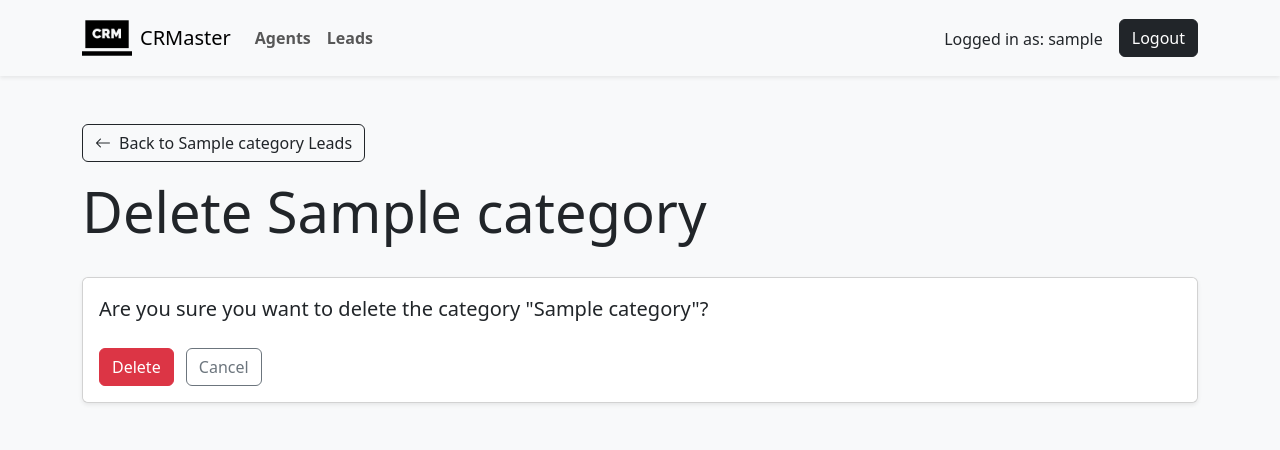
After one commit to Eclipse8422/CRM_Project, a Django app: page /leads/categories/1/delete in a window 1280 px wide. The commit adds this page. Shown: the top 450 px of the page. Run offline with Django 5.2, Linux system fonts and the light colour scheme; a user stored in the database is signed in; tables that the repository leaves empty hold one stand-in row (values such as "Sample post"); some libraries are stand-ins or nearby versions.

Commit message:
first commit

```diff
--- a/agents/views.py
+++ b/agents/views.py
@@ -27,7 +27,7 @@ class AgentCreateView(OrganisorAndLoginRequiredMixin, generic.CreateView):
         user = form.save(commit=False)
         user.is_agent = True
         user.is_organisor = False
-        user.set_password(str("random.randint(1,10000000)"))
+        user.set_password(str(random.randint(1,10000000)))
         user.save()
         Agent.objects.create(
             user = user,
--- a/crm/settings.py
+++ b/crm/settings.py
@@ -132,7 +132,7 @@ AUTH_USER_MODEL = 'leads.User'
 LOGIN_REDIRECT_URL = '/leads'
 LOGIN_URL = '/login'
 LOGOUT_REDIRECT_URL = '/'
-
+# EMAIL_BACKEND = "django.core.mail.backends.console.EmailBackend"
 # Crispy Forms
 
 CRISPY_ALLOWED_TEMPLATE_PACKS = "bootstrap5"
--- /dev/null
+++ b/leads/templates/leads/category_delete.html
@@ -0,0 +1,30 @@
+{% extends "base.html" %}
+{% load crispy_forms_tags %}
+{% block content %}
+
+<div class="container py-5">
+    <div class="row mb-4">
+        <div class="col-md-8">
+            <a href="{% url 'leads:category-detail' category.pk %}" class="btn btn-outline-dark mb-3">
+                <i class="bi bi-arrow-left me-2"></i>Back to {{ category.name }} Leads
+            </a>
+            <h1 class="display-4">Delete {{ category.name }}</h1>
+        </div>
+    </div>
+
+    <div class="card shadow-sm rounded">
+        <div class="card-body rounded">
+            <p class="lead mb-4">Are you sure you want to delete the category "{{ category.name }}"?</p>
+            <form method="POST">
+                {% csrf_token %}
+                {{ form|crispy }}
+                <div class="mt-3">
+                    <button type="submit" class="btn btn-danger">Delete</button>
+                    <a href="{% url 'leads:category-detail' category.pk %}" class="btn btn-outline-secondary ms-2">Cancel</a>
+                </div>
+            </form>
+        </div>
+    </div>
+</div>
+
+{% endblock content %}
--- a/leads/templates/leads/category_update.html
+++ b/leads/templates/leads/category_update.html
@@ -5,8 +5,8 @@
     <div class="container py-5">
         <div class="row mb-4">
             <div class="col-md-8">
-                <a href="{% url 'leads:category-list' %}" class="btn btn-outline-dark mb-3">
-                    <i class="bi bi-arrow-left me-2"></i>Back to categories list
+                <a href="{% url 'leads:category-detail' category.pk %}" class="btn btn-outline-dark mb-3">
+                    <i class="bi bi-arrow-left me-2"></i>Back to {{ category.name }} Leads
                 </a>
                 <h1 class="display-4">Update {{ category.name }}</h1>
             </div>
--- a/leads/urls.py
+++ b/leads/urls.py
@@ -1,5 +1,7 @@
 from django.urls import path
-from .views import LeadListView, LeadDetailView, LeadCreateView , LeadUpdateView, LeadDeleteView , AssignAgentView , CategoryListView, CategoryDetailView, LeadCategoryUpdateView, CategoryCreateView, CategoryUpdateView
+from .views import (LeadListView, LeadDetailView, LeadCreateView, LeadUpdateView,
+                    LeadDeleteView, AssignAgentView, CategoryListView, CategoryDetailView,
+                    LeadCategoryUpdateView, CategoryCreateView, CategoryUpdateView, CategoryDeleteView )
 
 
 app_name = "leads"
@@ -16,4 +18,5 @@ urlpatterns = [
     path('categories/<int:pk>/', CategoryDetailView.as_view(), name="category-detail"),
     path('category-create/', CategoryCreateView.as_view(), name="category-create"),
     path('categories/<int:pk>/update', CategoryUpdateView.as_view(), name="category-update"),
+    path('categories/<int:pk>/delete', CategoryDeleteView.as_view(), name="category-delete"),
 ]
--- a/leads/views.py
+++ b/leads/views.py
@@ -224,3 +224,17 @@ class CategoryUpdateView(OrganisorAndLoginRequiredMixin, generic.UpdateView):
         else:
             queryset = Category.objects.filter(organisation = user.agent.organisation)
         return queryset
+
+class CategoryDeleteView(OrganisorAndLoginRequiredMixin, generic.DeleteView):
+    template_name = 'leads/category_delete.html'
+
+    def get_success_url(self):
+        return reverse("leads:category-list")
+
+    def get_queryset(self):
+        user = self.request.user
+        if user.is_organisor:
+            queryset = Category.objects.filter(organisation = user.userprofile)
+        else:
+            queryset = Category.objects.filter(organisation = user.agent.organisation)
+        return queryset
--- a/templates/base.html
+++ b/templates/base.html
@@ -8,6 +8,7 @@
     <link href="https://cdn.jsdelivr.net/npm/bootstrap@5.3.0/dist/css/bootstrap.min.css" rel="stylesheet">
     <link rel="stylesheet" href="https://cdn.jsdelivr.net/npm/bootstrap-icons@1.7.2/font/bootstrap-icons.css">
     <link rel="stylesheet" href="{% static 'css/style.css' %}">
+    <link rel="icon" href="{% static 'images/favicon.png' %}" type="favicon">
 </head>
 <body class="d-flex flex-column min-vh-100">
     <header class="bg-white shadow-sm">
```
Also changed, not shown: leads/templates/leads/category_detail.html (+14 -6 lines), leads/templates/leads/category_list.html (indentation only), static/images/favicon.png (added).
